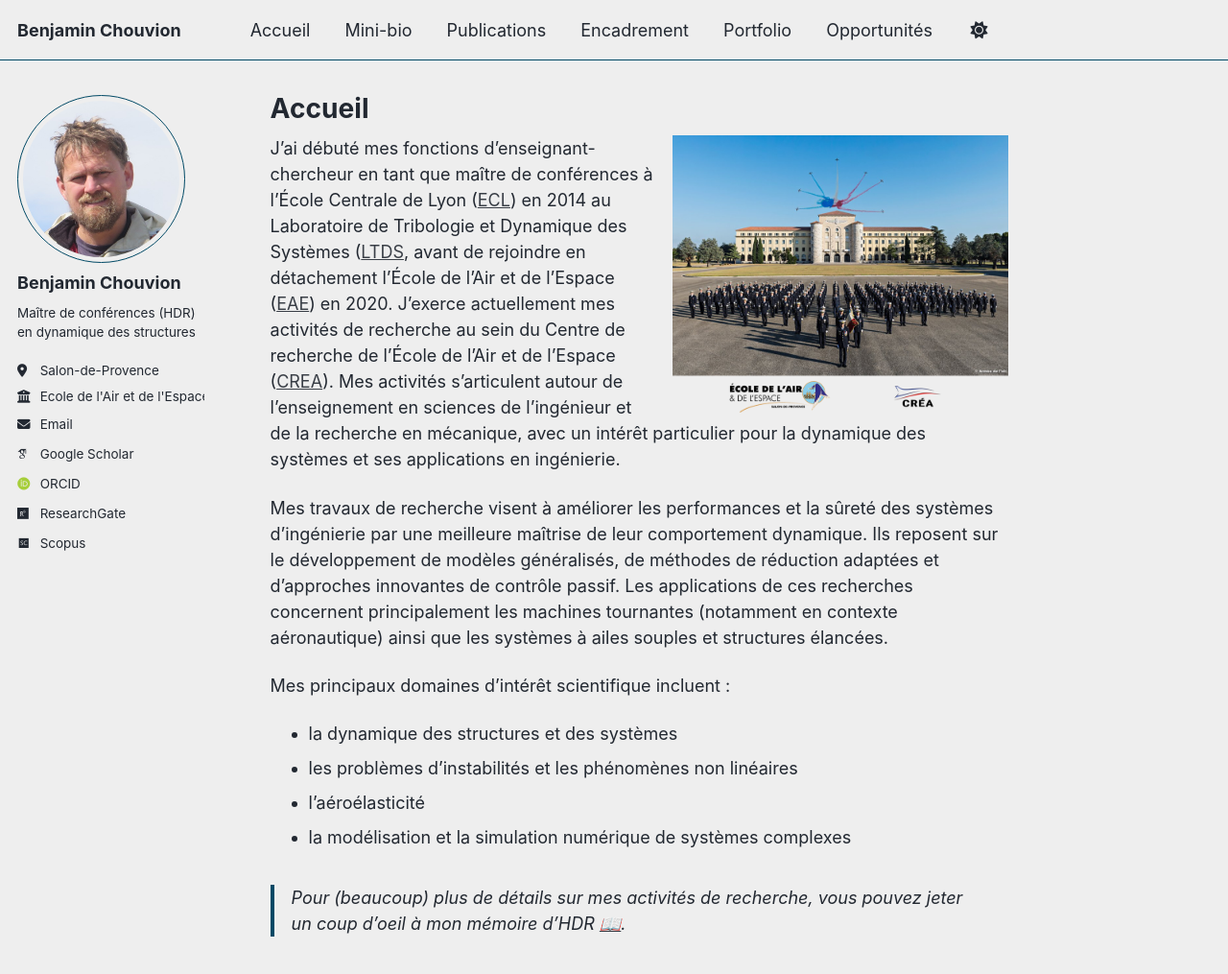
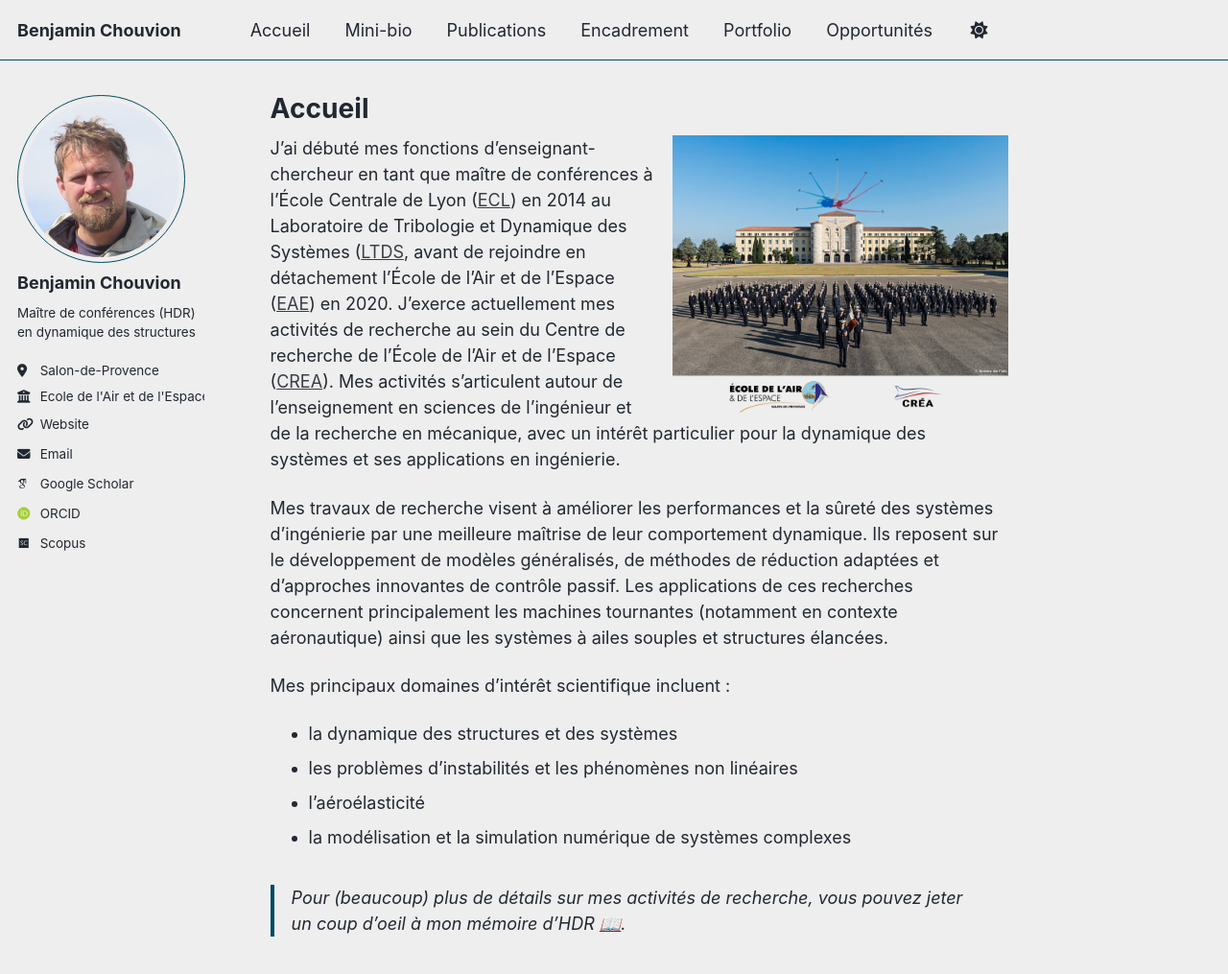
Before and after one commit to benjamin-chouvion/benjamin-chouvion.github.io, a Jekyll site: the page built from _pages/accueil.md, in a window 1280 px wide and 1039 px high. Shown: the top 1015 px of the window at 96% size. Built offline with Jekyll 4.4.1, drawn with Linux system fonts in a browser that asks for light colours; some web fonts are replaced; a script bundle is joined from its source files by our own code; library files that are not in the unit come from our copies.

Commit message:
Update _config.yml

```diff
--- a/_config.yml
+++ b/_config.yml
@@ -33,7 +33,7 @@ author:
   bio              : "Maître de conférences (HDR) en dynamique des structures"
   location         : "Salon-de-Provence"
   employer         : "Ecole de l'Air et de l'Espace"
-  uri              : # "https://www.ecole-air-espace.fr/"
+  uri              : "https://cv.hal.science/benjamin-chouvion"
   email            : "benjamin.chouvion@ecole-air.fr"
 
   # Academic websites
@@ -46,7 +46,7 @@ author:
   semantic         : # URL
   ssrn             : # URL
   pubmed           : # "https://www.ncbi.nlm.nih.gov/pubmed/?term=john+snow"
-  researchgate     : "https://www.researchgate.net/profile/Benjamin-Chouvion"
+  researchgate     : # "https://www.researchgate.net/profile/Benjamin-Chouvion"
   scopus           : "https://www.scopus.com/authid/detail.uri?authorId=36157730000"
   zotero           : # URL
 
```
